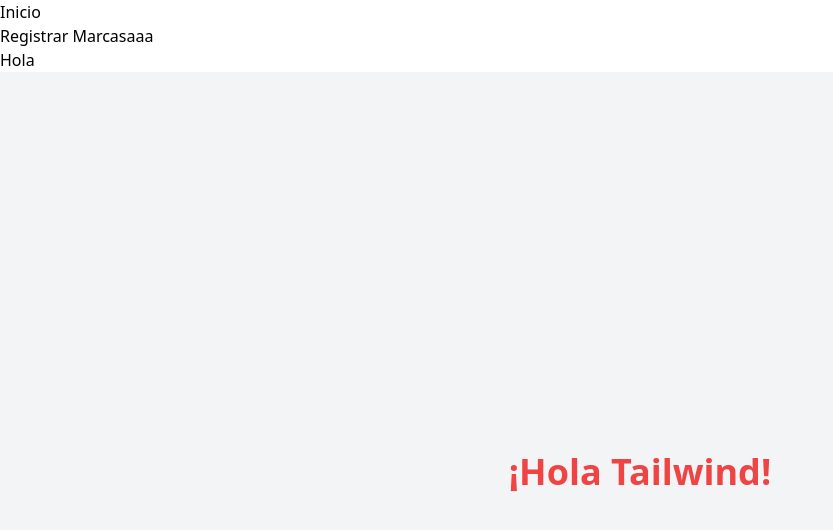
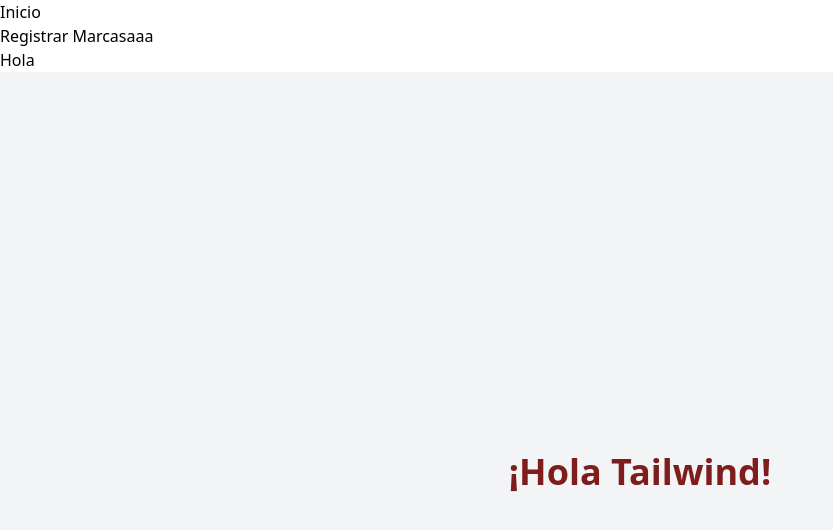
Before and after one commit to martin-coser/Frontend-Stockea3, a React (Create React App) app: page / in a window 1280 px wide. Shown: the top 530 px of the page, without its empty margins (0-833 px from the left). Built offline with nearby package versions, Linux system fonts and the light colour scheme.

Commit message:
Probando

```diff
--- a/src/App.tsx
+++ b/src/App.tsx
@@ -26,7 +26,7 @@ function App() {
         </Routes>
       </div>
       <div className="h-screen bg-gray-100 flex justify-center items-center">
-      <h1 className="text-4xl text-red-500 font-bold">¡Hola Tailwind!</h1>
+      <h1 className="text-4xl text-red-900 font-bold">¡Hola Tailwind!</h1>
       </div>
     </Router>
   );
```
